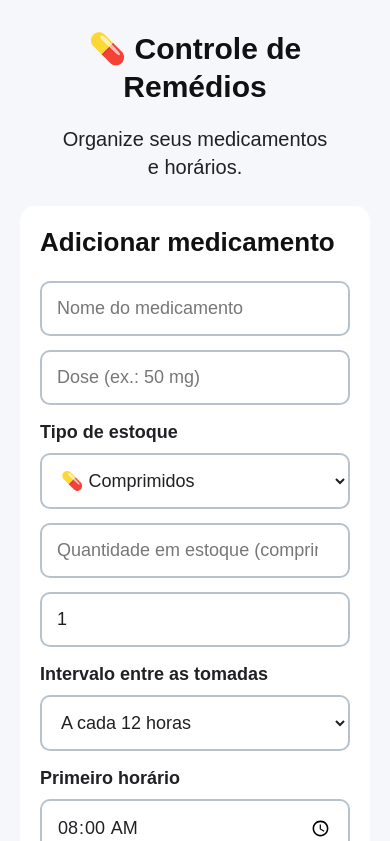
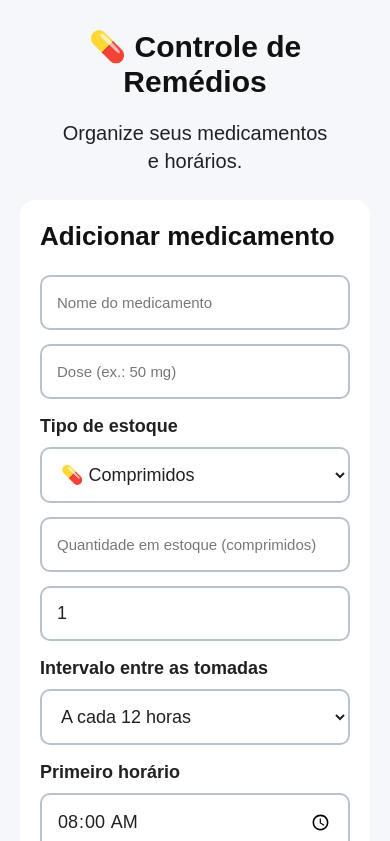
Before and after one commit to medeirosmone/controle-remedios, a React (Vite) app: page / in a window 390 px wide. Shown: the top 841 px of the page. Built offline with nearby package versions, Linux system fonts and the light colour scheme.

Commit message:
Update index.css

```diff
--- a/src/index.css
+++ b/src/index.css
@@ -266,3 +266,30 @@ small {
     min-height: 52px;
   }
 }
+/* Ajustes para telas pequenas - celular */
+@media (max-width: 600px) {
+  h1 {
+    font-size: 2rem;
+    line-height: 1.15;
+  }
+
+  input,
+  select,
+  textarea {
+    width: 100%;
+    max-width: 100%;
+    box-sizing: border-box;
+    font-size: 16px;
+  }
+
+  input::placeholder {
+    font-size: 15px;
+  }
+
+  .container,
+  .card,
+  form {
+    max-width: 100%;
+    box-sizing: border-box;
+  }
+}
```
